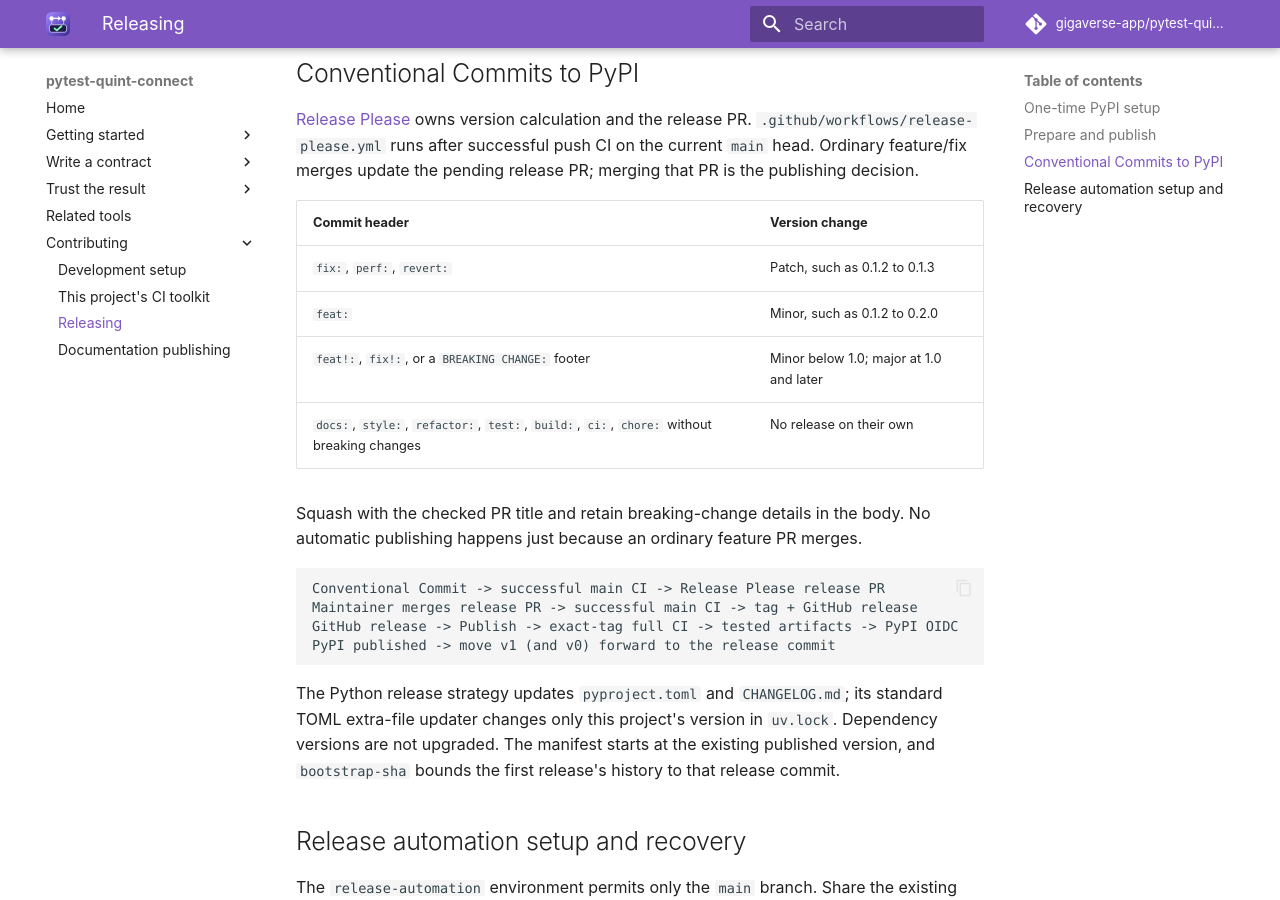
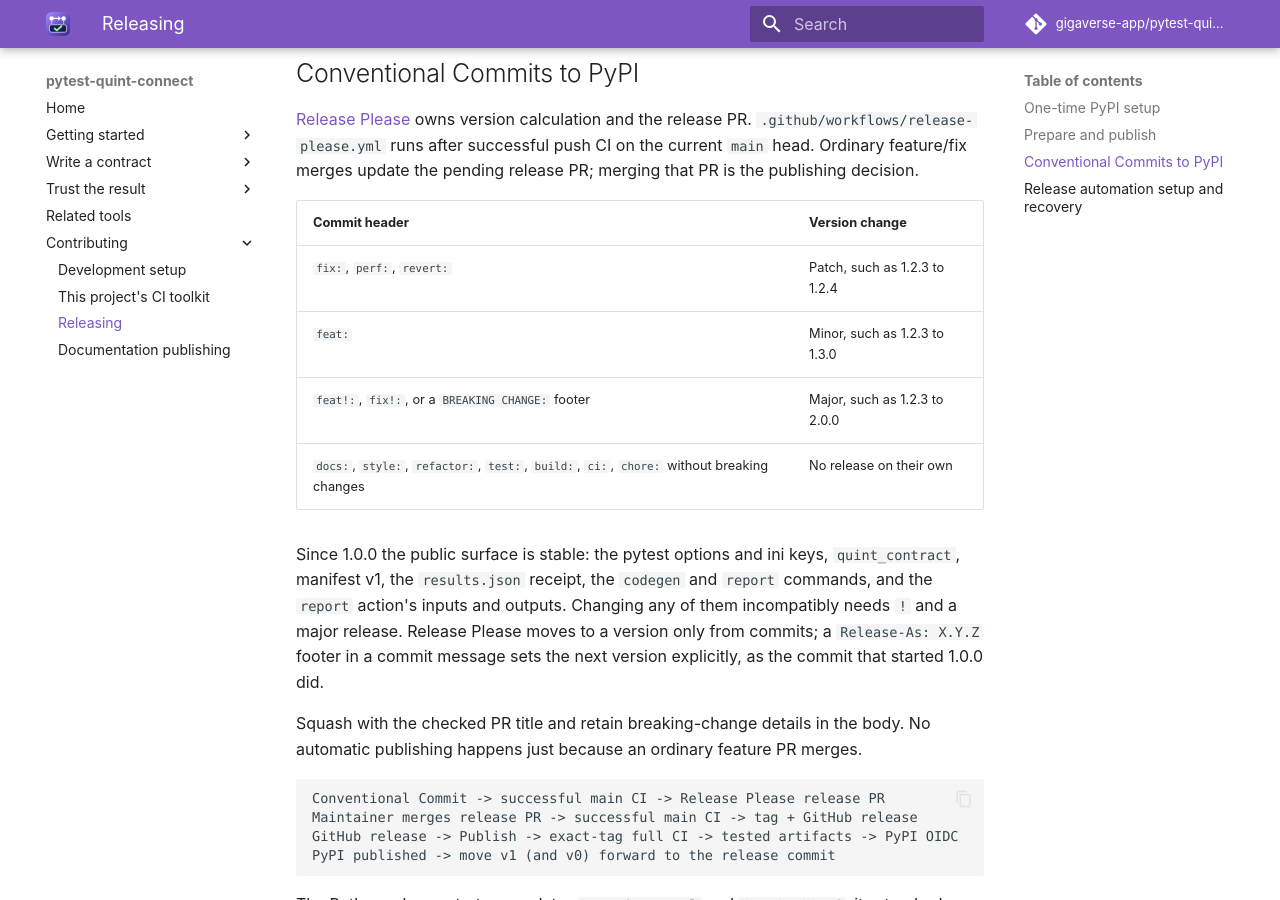
Before and after one commit to gigaverse-app/pytest-quint-connect, an MkDocs documentation site: the page built from RELEASING.md, in a window 1280 px wide and 900 px high, scrolled down 1473 px. Built offline with MkDocs 1.6.1 and Material for MkDocs 9.7.7, drawn with Linux system fonts in a browser that asks for light colours; comment, search, counter and statistics services are not loaded.

Commit message:
chore: release 1.0.0
Declare the public surface stable: pytest options and ini keys, quint_contract,
manifest v1, the results.json receipt, the codegen and report commands, and the
report action. The package classifier moves from Alpha to Production/Stable,
and RELEASING.md describes 1.x versioning.

Release-As: 1.0.0
Co-Authored-By: Claude Opus 5.5 <noreply@anthropic.com>

```diff
--- a/RELEASING.md
+++ b/RELEASING.md
@@ -58,10 +58,17 @@ the pending release PR; merging that PR is the publishing decision.
 
 | Commit header | Version change |
 | --- | --- |
-| `fix:`, `perf:`, `revert:` | Patch, such as 0.1.2 to 0.1.3 |
-| `feat:` | Minor, such as 0.1.2 to 0.2.0 |
-| `feat!:`, `fix!:`, or a `BREAKING CHANGE:` footer | Minor below 1.0; major at 1.0 and later |
+| `fix:`, `perf:`, `revert:` | Patch, such as 1.2.3 to 1.2.4 |
+| `feat:` | Minor, such as 1.2.3 to 1.3.0 |
+| `feat!:`, `fix!:`, or a `BREAKING CHANGE:` footer | Major, such as 1.2.3 to 2.0.0 |
 | `docs:`, `style:`, `refactor:`, `test:`, `build:`, `ci:`, `chore:` without breaking changes | No release on their own |
+
+Since 1.0.0 the public surface is stable: the pytest options and ini keys, `quint_contract`,
+manifest v1, the `results.json` receipt, the `codegen` and `report` commands, and the
+`report` action's inputs and outputs. Changing any of them incompatibly needs `!` and a
+major release. Release Please moves to a version only from commits; a `Release-As: X.Y.Z`
+footer in a commit message sets the next version explicitly, as the commit that started
+1.0.0 did.
 
 Squash with the checked PR title and retain breaking-change details in the body.
 No automatic publishing happens just because an ordinary feature PR merges.
--- a/pyproject.toml
+++ b/pyproject.toml
@@ -14,7 +14,7 @@ authors = [{name = "Gigaverse"}]
 keywords = ["pytest", "quint", "model-based-testing", "formal-methods", "itf", "specification", "testing"]
 dependencies = ["pytest>=8"]
 classifiers = [
-  "Development Status :: 3 - Alpha",
+  "Development Status :: 5 - Production/Stable",
   "Framework :: Pytest",
   "Intended Audience :: Developers",
   "Programming Language :: Python :: 3",
```
